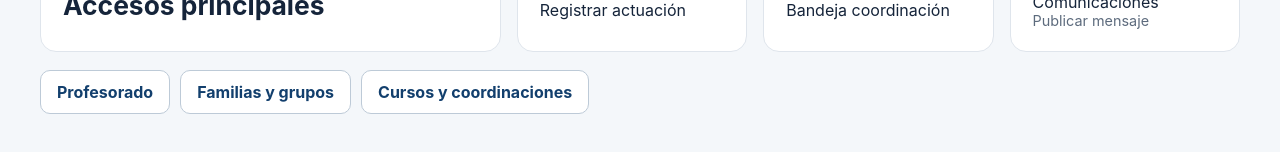
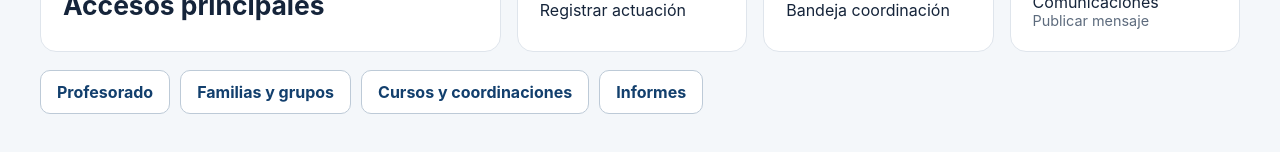
Before and after one commit to atreyu1968/Ciclope, a Next.js app in the folder apps/web/: page / in a window 1280 px wide. Shown: the part 1000-1152 px from the top of the page. Built offline with nearby package versions, Linux system fonts and the light colour scheme.

Commit message:
chore: expose automatic reports

```diff
--- a/apps/web/src/app/page.tsx
+++ b/apps/web/src/app/page.tsx
@@ -45,6 +45,7 @@ export default function Home() {
         <a className="secondaryButton" href="/admin/profesorado">Profesorado</a>
         <a className="secondaryButton" href="/admin/estructura">Familias y grupos</a>
         <a className="secondaryButton" href="/admin/cursos">Cursos y coordinaciones</a>
+        <a className="secondaryButton" href="/informes">Informes</a>
       </section>
     </main>
   );
```
